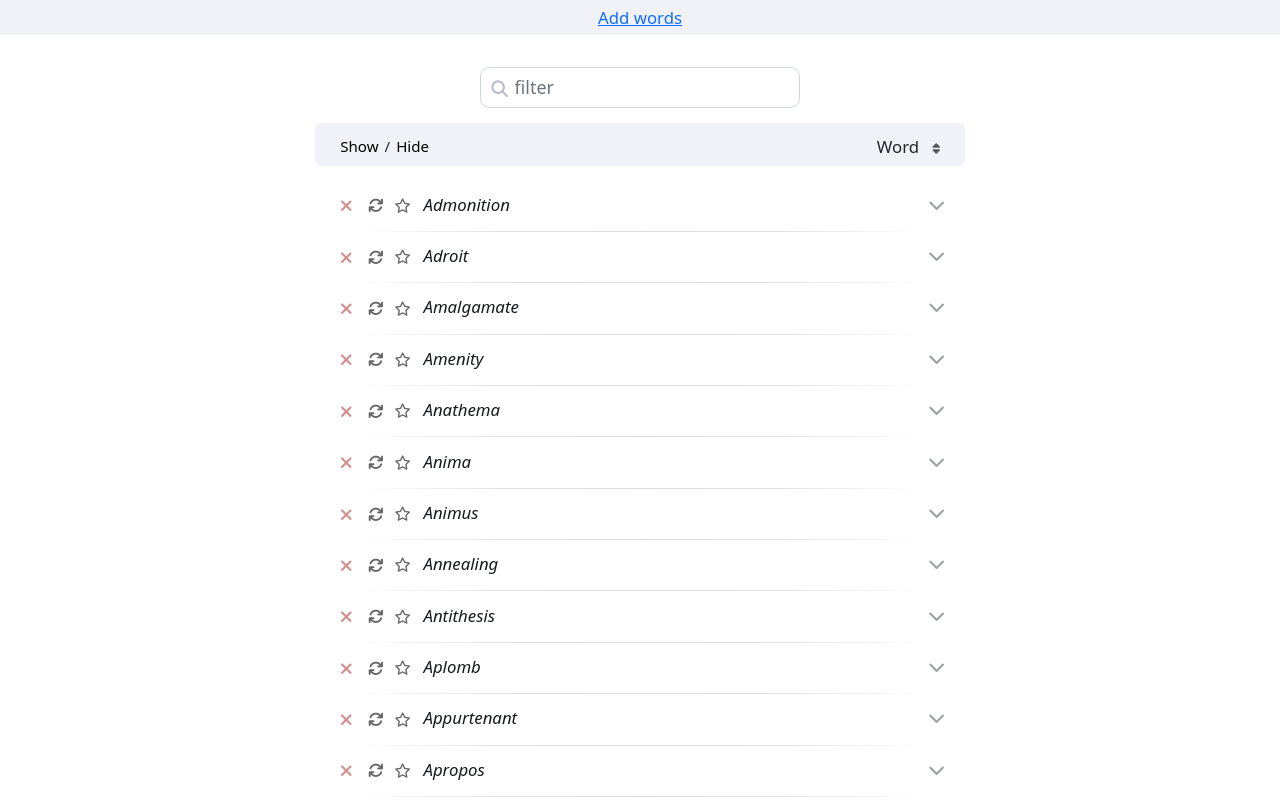
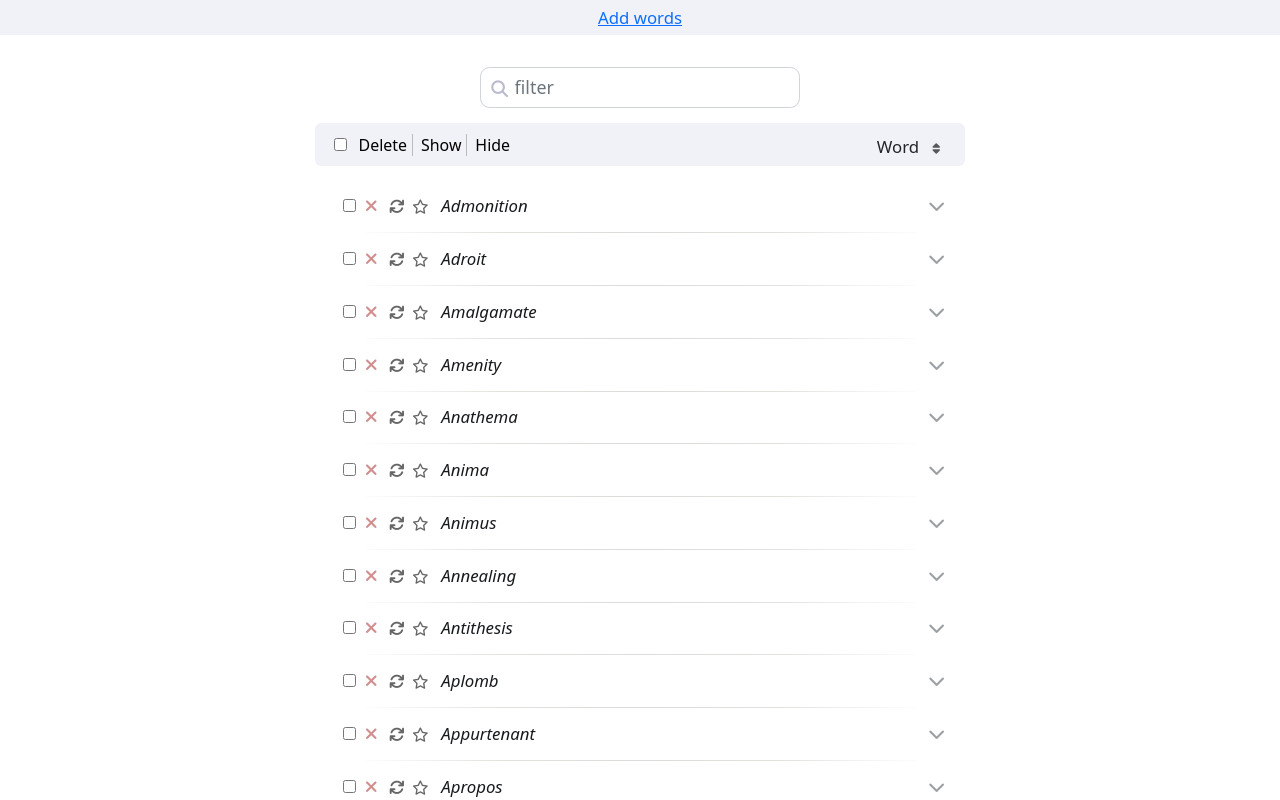
Before and after one commit to vishusandy/lexicon, a SvelteKit app: page /list in a window 1280 px wide. Shown: the top 800 px of the page. Built offline with nearby package versions, Linux system fonts and the light colour scheme.

Commit message:
Fixed word rename and edit actions

```diff
--- a/src/components/Add.svelte
+++ b/src/components/Add.svelte
@@ -87,7 +87,7 @@
     function updateDictCache() {
         if (word != '' && word != dict_def_word) {
             APIProviders.default.lookup(word).then((data) => {
-                if (data) {
+                if (data && word !== '') {
                     dict_def_word = word;
                     dict_def = data;
                 } else {
--- a/src/components/Word.svelte
+++ b/src/components/Word.svelte
@@ -44,6 +44,7 @@
         const t = getWordElem();
         if (!t) return;
         item.word = t.innerHTML;
+        t.innerHTML = '';
 
         if (item.word == '') {
             if (!deleteWord(item)) {
@@ -77,6 +78,7 @@
     }
 
     function updateTitle(dfn: HTMLElement) {
+        console.log('updating title to %s', item.word);
         dfn.title = item.word;
     }
 
@@ -155,8 +157,9 @@
     }
 </script>
 
-<hr />
+<hr id="{key}-hr-{item.id}" />
 <li id="{key}-{item.id}" class="word-item">
+    <input class="select-word" type="checkbox" data-id={item.id} />
     <button class="remove-word-btn" on:click={() => deleteWord(item)}>
         <i class="fa-solid fa-xmark" />
     </button>
@@ -228,12 +231,23 @@
         margin-top: 0.5rem;
     }
 
+    .select-word {
+        margin-left: 0.5rem;
+        margin-right: 0.25rem;
+    }
+
+    .remove-word-btn {
+        color: rgb(210, 141, 141);
+        background: transparent;
+        border: 0px;
+        padding-top: 0.1rem;
+    }
+
     .refresh-btn {
         background-color: transparent;
         border: 0px;
-        margin: 0px 0.2rem 0px 0.3rem;
+        margin: 0.1rem 0px 0px 0.05rem;
         font-size: 0.95rem;
-        margin-top: 0.1rem;
         color: #666;
     }
 
@@ -351,17 +365,10 @@
 
     li {
         display: flex;
-        align-items: flex-start;
+        align-items: baseline;
         margin-bottom: 4rem;
         list-style-type: none;
         transition: background-color 1.5s ease-in-out, box-shadow 1.5s ease-in;
-    }
-
-    .remove-word-btn {
-        color: rgb(210, 141, 141);
-        background: transparent;
-        border: 0px;
-        padding-top: 0.1rem;
     }
 
     hr {
--- a/src/components/Words.svelte
+++ b/src/components/Words.svelte
@@ -18,13 +18,13 @@
         new_word_cache
     } from '../words';
     import { scrollToWord, removeMarks } from '../utils';
+    import { tick } from 'svelte';
 
     export let key: string = 'words';
     let list: WordList = list_init(key);
-    list_sort(list);
-    list = list;
+    list = list_sort(list);
 
-    console.log('word list: %o', list);
+    let check_all: boolean = false;
 
     let search: string = '';
     let full_defs: string = '';
@@ -41,7 +41,82 @@
         scrollToWord(parseInt(scrollTo), key);
     }
 
-    function showAll() {
+    function count_checked(): number {
+        const boxes = <NodeListOf<HTMLInputElement>>(
+            document.querySelectorAll('input[type="checkbox"].select-word')
+        );
+        return editAction((node) => true);
+    }
+
+    function selectAll() {
+        let checked = count_checked() === 0;
+        const boxes = <NodeListOf<HTMLInputElement>>(
+            document.querySelectorAll('input[type="checkbox"].select-word')
+        );
+        if (!boxes) return 0;
+        console.log('selecting with action=%i', checked);
+        let c: number = 0;
+        boxes.forEach((node) => {
+            node.checked = checked;
+            c += 1;
+        });
+        if (c !== 0) {
+            check_all = checked;
+        }
+    }
+
+    function editAction(fn: (node: HTMLInputElement) => boolean): number {
+        const boxes = <NodeListOf<HTMLInputElement>>(
+            document.querySelectorAll('input[type="checkbox"].select-word')
+        );
+        if (!boxes) return 0;
+        let c: number = 0;
+        boxes.forEach((node) => {
+            if (node.checked && fn(node)) {
+                c += 1;
+            }
+        });
+        return c;
+    }
+
+    async function actionDelete() {
+        const count = count_checked();
+        if (!browser || count === 0) return false;
+        if (!window.confirm(count === 1 ? 'Delete word?' : `Delete ${count} words?`)) {
+            return false;
+        }
+        const deleted = editAction((node) => {
+            if (node.dataset.id) {
+                const n = Number(node.dataset.id);
+                if (!Number.isNaN(n)) {
+                    if (list_remove(list, n)) {
+                        const p = node.parentElement;
+                        if (p) {
+                            p.parentElement?.removeChild(p);
+                        }
+                        const hr = document.getElementById(`${key}-hr-${n}`);
+                        if (hr) {
+                            hr.parentElement?.removeChild(hr);
+                        } else {
+                        }
+                        return true;
+                    } else {
+                        console.log(`delete for ${n} failed`);
+                    }
+                }
+            }
+            return false;
+        });
+        await tick();
+        if (deleted > 0) {
+            list_save(list);
+            list = list;
+        }
+        return true;
+    }
+
+    function actionShowAll() {
+        if (count_checked() === 0) {
             list.words
                 .filter((w) => filter_word(phrases, w))
                 .forEach((w) => {
@@ -50,8 +125,20 @@
                         t.open = true;
                     }
                 });
+        } else {
+            editAction((node) => {
+                const t = node.parentElement?.querySelector('details');
+                if (t) {
+                    t.open = true;
+                    return true;
                 }
-    function showNone() {
+                return false;
+            });
+        }
+    }
+
+    function actionShowNone() {
+        if (count_checked() === 0) {
             list.words
                 .filter((w) => filter_word(phrases, w))
                 .forEach((w) => {
@@ -60,13 +147,24 @@
                         t.open = false;
                     }
                 });
+        } else {
+            editAction((node) => {
+                const t = node.parentElement?.querySelector('details');
+                if (t) {
+                    t.open = false;
+                    return true;
+                }
+                return false;
+            });
+        }
     }
 
     function updateWord(e: WordEvent) {
         console.log(e);
         if (e.key != key) return;
         if (e.word && list_update_word(list, e.word.id, e.word.word)) {
-            list_sort(list);
+            list = list_sort(list);
+            console.log('updated list: %o', list.words);
             list_save(list);
             list = list;
             scrollToWord(e.word.id, key);
@@ -169,7 +267,19 @@
     />
     <div class="options-bar">
         <div class="show-hide">
-            <button on:click={showAll}>Show</button>/<button on:click={showNone}>Hide</button>
+            <div class="select-options">
+                <input
+                    type="checkbox"
+                    class="select-checkbox"
+                    bind:checked={check_all}
+                    on:change={selectAll}
+                />
+                <div class="select-group">
+                    <button on:click={actionDelete}>Delete</button>
+                    <button on:click={actionShowAll}>Show</button>
+                    <button on:click={actionShowNone}>Hide</button>
+                </div>
+            </div>
         </div>
         <Sort
             {key}
@@ -181,7 +291,7 @@
 </div>
 
 <ul class="word-group {full_defs}">
-    {#each list.words.filter((w) => filter_word(phrases, w)) as word}
+    {#each list.words.filter((w) => filter_word(phrases, w)) as word (word.id)}
         <Word
             {key}
             item={word}
@@ -207,8 +317,27 @@
 {/if}
 
 <style>
+    .select-group {
+        display: inline-block;
+        margin-right: 0.5rem;
+        margin-left: 0.2rem;
+    }
+
+    .select-group button:not(:last-of-type)::after {
+        content: ' ';
+        border-right: 1px solid #bbb;
+        margin-left: 0.3rem;
+        margin-right: -0.25rem;
+    }
+
+    .select-words {
+        display: inline-block;
+        width: fit-content;
+        margin-right: 0.5rem;
+    }
+
     .show-hide {
-        font-size: 90%;
+        font-size: 95%;
         align-self: center;
     }
 
@@ -223,7 +352,7 @@
 
     .word-group {
         width: 100%;
-        padding: 0.5rem 1.25rem;
+        padding: 0.5rem 1.25rem 0.5rem 1.25rem;
     }
 
     .sticky-search-bar {
@@ -240,5 +369,6 @@
         /* border: 1px solid #b9bfc5; */
         border: 0px;
         background: transparent;
+        padding: 0px 0.25rem;
     }
 </style>
--- a/src/words.ts
+++ b/src/words.ts
@@ -82,9 +82,7 @@ export function list_update_word(list: WordList, id: number, word: string): bool
     if (i < 0) return false;
 
     list.words[i].word = word;
-    console.log('updating cache for %o', list.words[i]);
     list.words[i].cache = new_word_cache(list.words[i]);
-    console.log('updated cache to %o', list.words[i].cache);
     return true;
 }
 
@@ -106,10 +104,11 @@ export function list_remove(list: WordList, id: number): boolean {
     return false;
 }
 
-export function list_sort(list: WordList) {
+export function list_sort(list: WordList): WordList {
     if (list.words && list.words.length > 1) {
         list.words.sort(sort_fn(list.sort_by, list.sort_order));
     }
+    return list;
 }
 
 export function list_save(list: WordList) {
```
Lines whose indentation alone changed are shown as unchanged.
